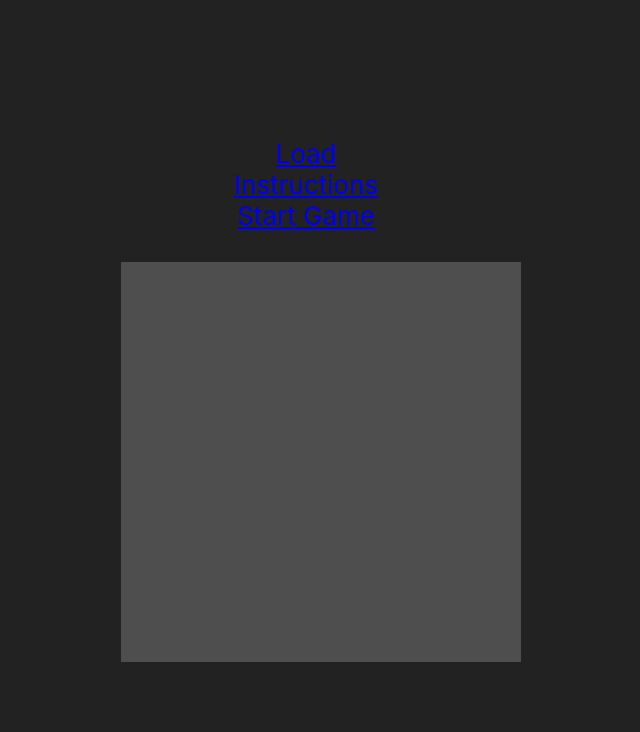
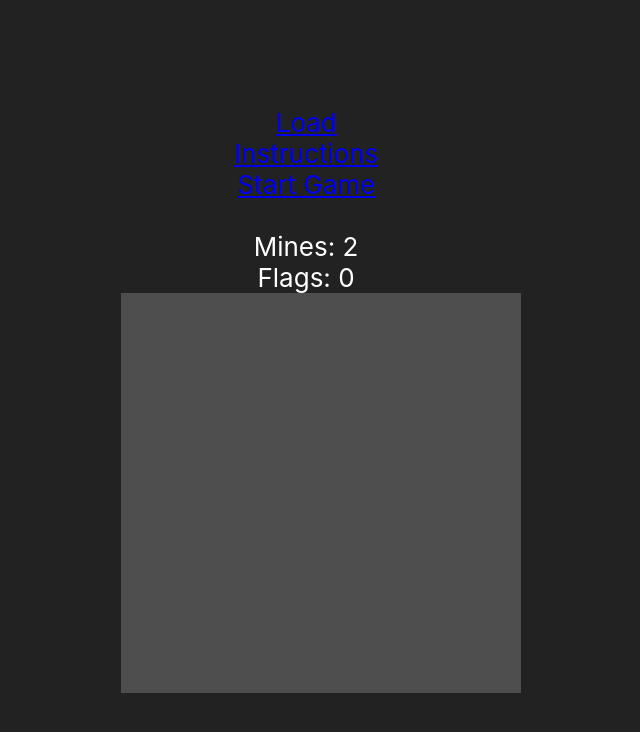
Before and after one commit to Gregam3/QuantumImmortalMineSweeper, a React (Create React App) app: page /play in a window 1280 px wide. Shown: the top 732 px of the page, without its empty margins (334-974 px from the left). Built offline with nearby package versions, Linux system fonts and the light colour scheme.

Commit message:
Completion criteria implemented

```diff
--- a/src/game/Board.js
+++ b/src/game/Board.js
@@ -14,18 +14,55 @@ export class Board extends Component {
 
 		this.state = {rows: props.board};
 
-		this.makeCellVisible = this.makeCellVisible.bind(this)
+		this.makeCellVisible = this.makeCellVisible.bind(this);
 		this.flag = this.flag.bind(this)
 	}
 
 	render() {
-		return this.state.rows.map(row =>
-			row.map(cell =>
-				<Cell key={(cell.row, cell.col)}
-				      cellState={cell}
-				      onClick={() => this.makeCellVisible(cell.row, cell.col)}
-				      onContextMenu={() => this.flag(cell.row, cell.col)}/>))
+		const mines = this.getMines();
+		const flags = this.getFlags();
+
+		console.log(mines, flags);
+
+		if(JSON.stringify(mines) == JSON.stringify(flags)) this.makeAllVisible();
+
+		return (<div>
+			Mines: {mines.length}
+			<br/>
+			Flags: {flags.length}
+			<br/>
+			{this.state.rows.map(row =>
+				row.map(cell => <Cell key={(cell.row, cell.col)}
+				                      cellState={cell}
+				                      onClick={() => this.makeCellVisible(cell.row, cell.col)}
+				                      onContextMenu={() => this.flag(cell.row, cell.col)}/>))}</div>)
 	}
+
+	makeAllVisible() {
+		this.state.rows.forEach(r => r.forEach(c => c.visible = true));
+
+		window.alert('Mines swept');
+	}
+
+	getMines() {
+		let minePositions = [];
+
+		this.state.rows.forEach(r => r.forEach(c => {
+			if (c.cellContent === -1) minePositions.push(c);
+		}));
+
+		return minePositions;
+	};
+
+	getFlags() {
+		let flagPositions = [];
+
+		this.state.rows.forEach(r => r.forEach(c => {
+			if (c.flagged) flagPositions.push(c);
+		}));
+
+		return flagPositions;
+	};
 
 	makeCellVisible = (row, col) => {
 		let cells = this.state.rows;
@@ -39,7 +76,7 @@ export class Board extends Component {
 	makeConnectedCellsVisible = () => {
 		let cells = this.state.rows;
 
-		for (let i = 0; i < 10; i++) scanForCellsThatShouldBeVisible();
+		for (let i = 0; i < 5; i++) scanForCellsThatShouldBeVisible();
 
 
 		return cells;
@@ -54,7 +91,7 @@ export class Board extends Component {
 
 		function makeApplicableCellVisible(r, c) {
 			if (r >= 0 && r < ROWS && c >= 0 && c < COLS)
-				if(!cells[r][c].visible) cells[r][c].visible = true;
+				if (!cells[r][c].visible) cells[r][c].visible = true;
 		}
 	};
 
--- a/src/game/MineSweeper.js
+++ b/src/game/MineSweeper.js
@@ -8,7 +8,7 @@ const indexes = [-1, 0, 1];
 
 const permutations = indexes.flatMap(i => indexes.map(i1 => [i, i1]));
 
-const BOMB_PERCENTAGE = 20;
+const BOMB_PERCENTAGE = 1;
 
 export class MineSweeper extends Component {
 	render() {
```
